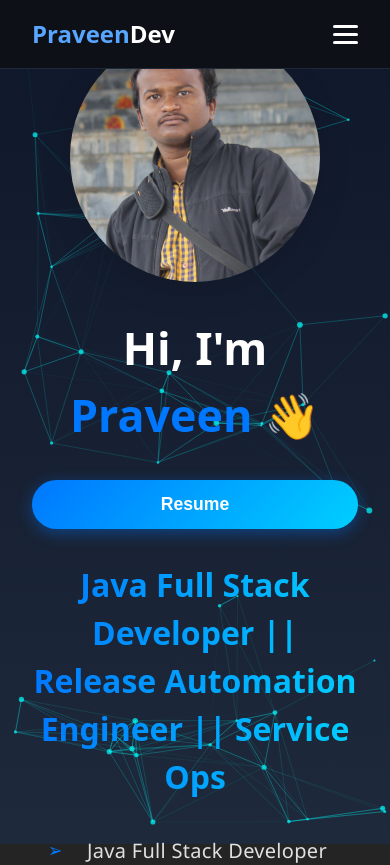
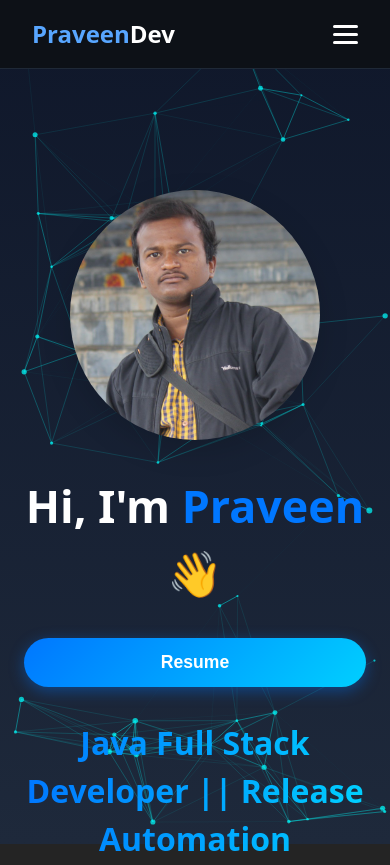
Before and after one commit to pravensv/pravensv.github.io, a React (Vite) app: page / in a window 390 px wide. Shown: the top 865 px of the page. Built offline with nearby package versions, Linux system fonts and the light colour scheme; no server answers.

Commit message:
updated code for style

```diff
--- a/src/App.css
+++ b/src/App.css
@@ -3,6 +3,12 @@
   padding: 0rem;
   padding-top: 80px;
   text-align: center;
+}
+
+@media (max-width: 768px) {
+  #root {
+    padding-top: 70px;
+  }
 }
 
 body {
--- a/src/components/SectionWrapper/SectionWrapper.module.scss
+++ b/src/components/SectionWrapper/SectionWrapper.module.scss
@@ -1,5 +1,10 @@
 .sectionWrapper {
-  // padding: 80px 20px;
+  margin-top: 90px;
+
+  @media (max-width: 768px) {
+    margin-top: 75px;
+  }
+
   width: 100%;
   position: relative;
   overflow: hidden;
--- a/src/pages/Home/Home.module.scss
+++ b/src/pages/Home/Home.module.scss
@@ -5,11 +5,13 @@
   padding: 3rem 2rem;
   /* Reduced horizontal padding for more width */
   min-height: 100vh;
+  margin-top: 90px;
 
   @media (max-width: 768px) {
     flex-direction: column;
-    padding: 2rem;
+    padding: 1.5rem;
     text-align: center;
+    margin-top: 75px;
   }
 }
 
@@ -33,6 +35,7 @@
       width: 250px;
       height: 250px;
       margin-bottom: 2rem;
+      margin-top: 1rem;
     }
   }
 }
--- a/src/pages/Projects/ProjectDetails.module.scss
+++ b/src/pages/Projects/ProjectDetails.module.scss
@@ -2,6 +2,13 @@
   max-width: 800px;
   margin: 3rem auto;
   padding: 0 2rem;
+  margin-top: 90px;
+
+  @media (max-width: 768px) {
+    padding: 0 1rem;
+    margin: 1rem auto;
+    margin-top: 75px;
+  }
 
   .projectImage {
     text-align: center;
@@ -82,9 +89,15 @@
     cursor: pointer;
     font-weight: 600;
     margin-bottom: 2rem;
+    display: block;
 
     &:hover {
       background: #005fcc;
+    }
+
+    @media (max-width: 768px) {
+      margin-top: 1rem;
+      margin-bottom: 1.5rem;
     }
   }
 }
```
